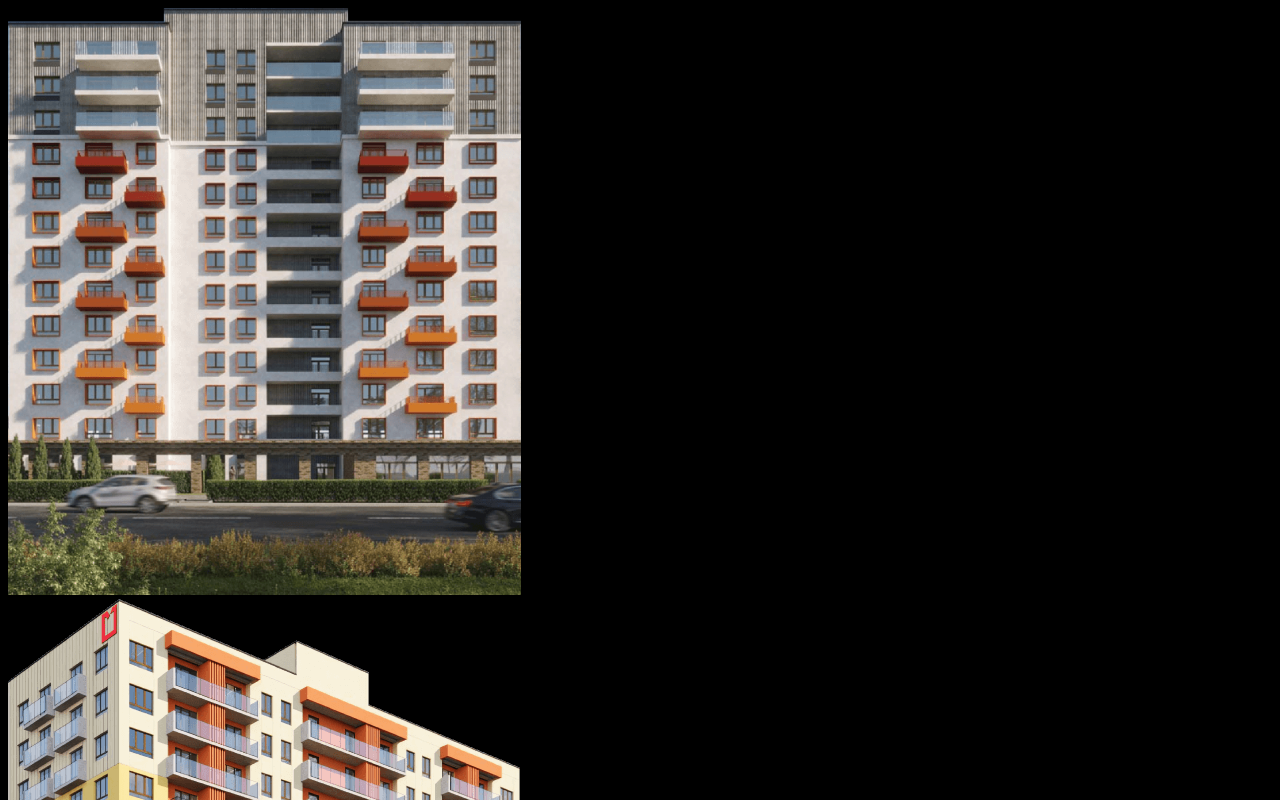
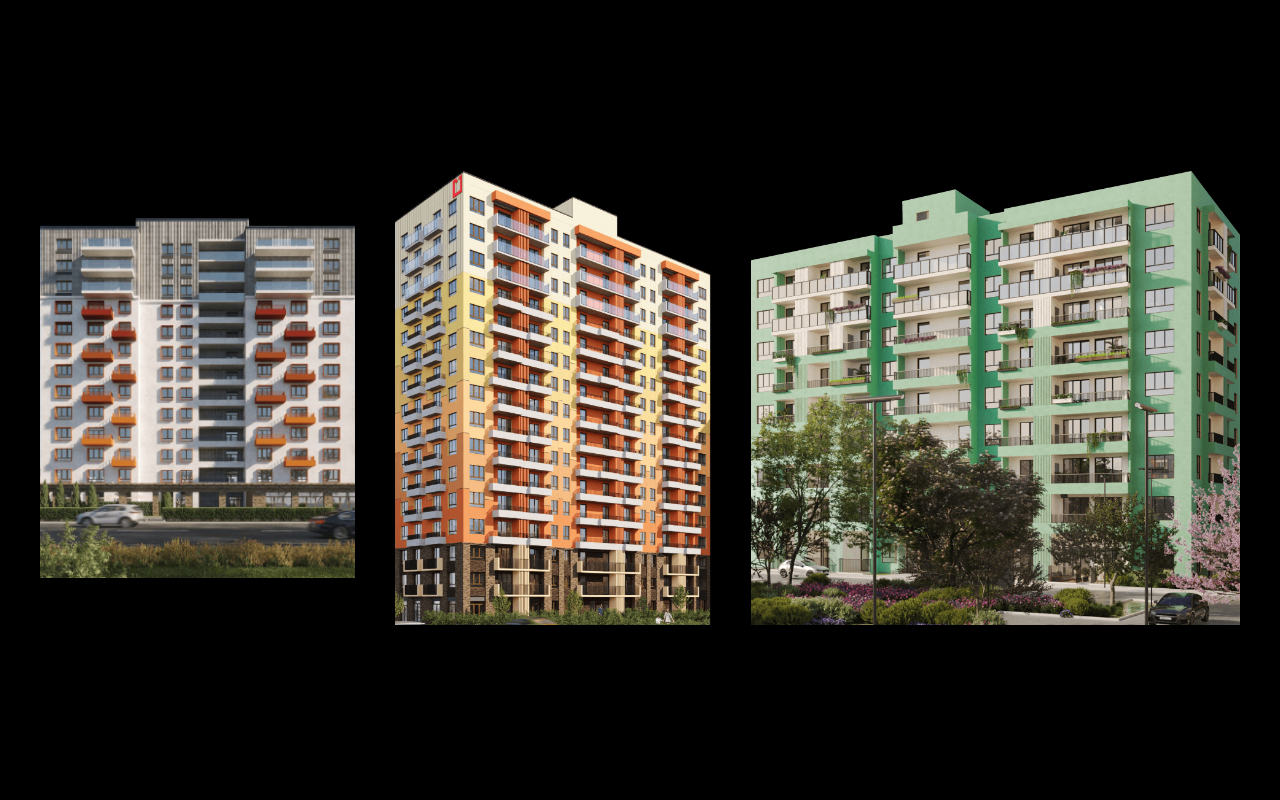
Before and after one commit to YourunB/houses-floor-clip-poligon, a plain HTML site: page index.html in a window 1280 px wide. Shown: the top 800 px of the page. Drawn offline with Linux system fonts and the light colour scheme.

Commit message:
refactor: change style for app

```diff
--- a/styles/style.css
+++ b/styles/style.css
@@ -6,6 +6,23 @@
 
 html {
     background: black;
+}
+
+body {
+    min-height: 100vh;
+    padding: 0;
+    margin: 0;
+    display: flex;
+    align-items: center;
+    justify-content: centerrr;
+}
+
+.main {
+    padding: 40px;
+    display: flex;
+    justify-content: center;
+    align-items: center;
+    gap: 40px;
 }
 
 .section-one,
```
